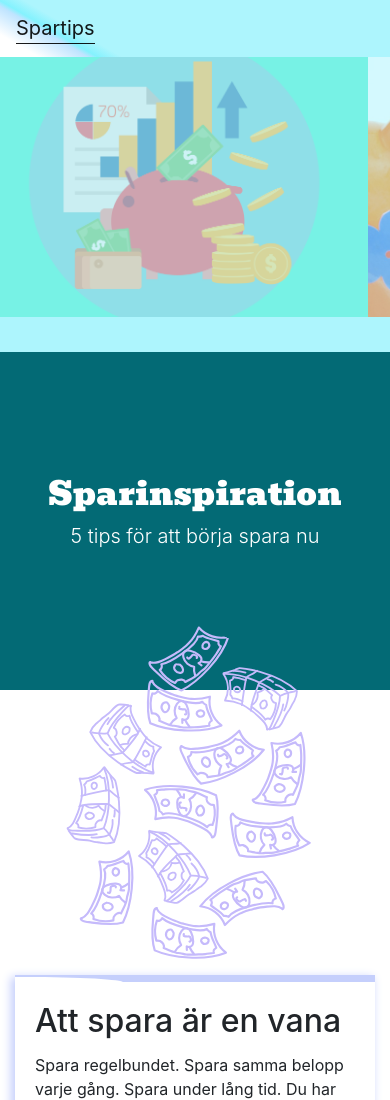
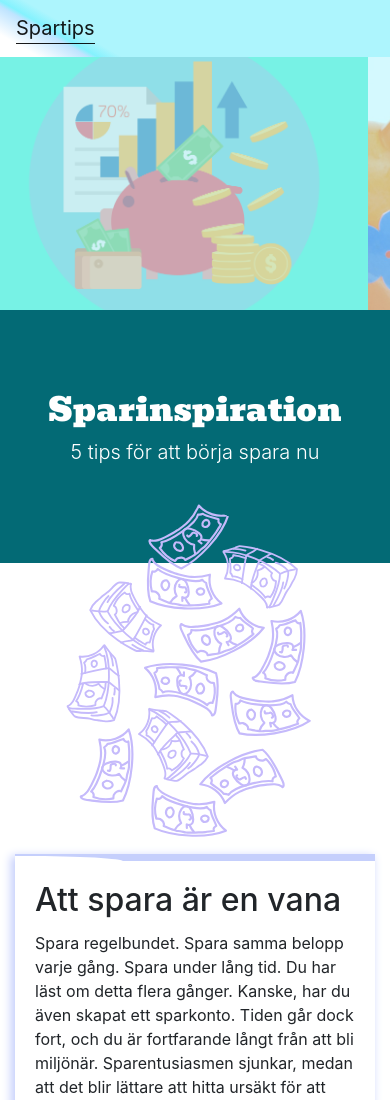
Before and after one commit to janekelin/sparinspiration-com, a website: page index.html in a window 390 px wide. Shown: the top 1100 px of the page. Drawn offline with nearby package versions, Linux system fonts and the light colour scheme; files that its build step writes are made by us from their sources; files whose address does not match are found by name.

Commit message:
Adapt for iPhone X and similiar

```diff
--- a/src/scss/components/_header.scss
+++ b/src/scss/components/_header.scss
@@ -8,13 +8,16 @@ header {
 }
 
 .presentation {
-  height: 75vh;
   padding: 0;
   position: relative;
+
+  @media screen and (min-width: $desktop){
+    height: 75vh;
+  }
 }
 
 .carousel {
-  height: 35vh;
+  height: 30vh;
   opacity: .5;
   overflow: hidden;
 
@@ -32,8 +35,9 @@ header {
   background-color: darken($color-jumbotron, 60%);
   color: $color-text-invert;
   display: flex;
-  height: 40vh;
+  height: 30vh;
   justify-content: center;
+  margin-bottom: 0;
 
   @media screen and (min-width: $desktop){
     @include make-overlay(absolute, 80%, 40%, 70%, 20%)
--- a/src/scss/components/_main.scss
+++ b/src/scss/components/_main.scss
@@ -1,7 +1,7 @@
 // ***MAIN***
 
 .content-wrapper {
-  margin-top: -50px;
+  margin-top: -45px;
 
   @media screen and (min-width: $tablet) {
     margin-top: 90px;
```
